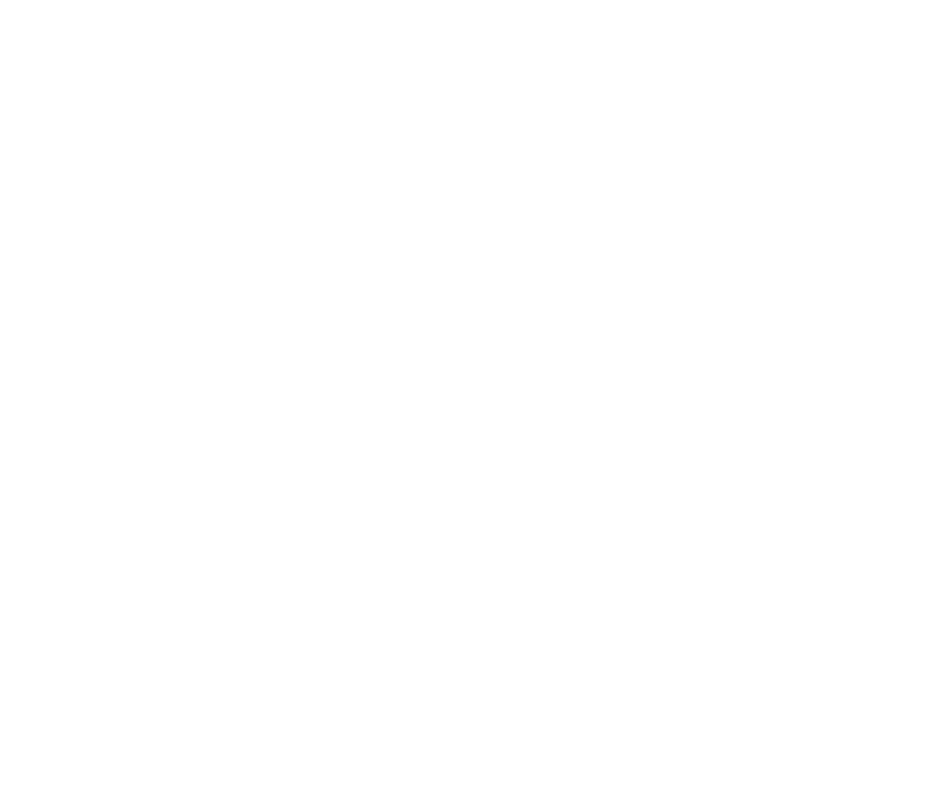
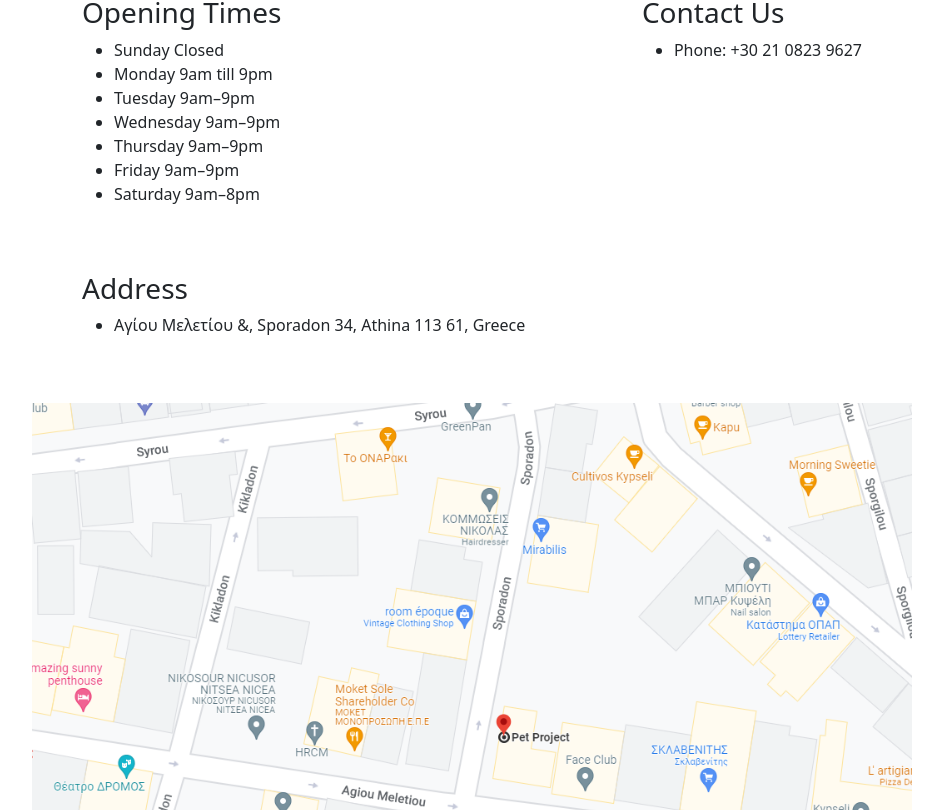
Before and after one commit to Niko-7/pet-project, a React (Create React App) app: page /about in a window 1280 px wide. Shown: the part 310-1120 px from the top of the page, without its empty margins (168-1111 px from the left). Before the commit the page ends 800 px from the top, so only its background shows below. Built offline with nearby package versions, Linux system fonts and the light colour scheme.

Commit message:
added the About component

```diff
--- a/src/components/About.jsx
+++ b/src/components/About.jsx
@@ -1,7 +1,41 @@
+import mapImage from "../styles/images/map.png";
+
 const About = () => {
   return (
     <>
-      <div>Hello there</div>
+      <div className="page__body about__body">
+        <div className="about__titles-container">
+          <h3>Opening Times</h3>
+          <ul>
+            <li>Sunday Closed</li>
+            <li>Monday 9am till 9pm</li>
+            <li>Tuesday 9am–9pm</li>
+            <li>Wednesday 9am–9pm</li>
+            <li>Thursday 9am–9pm</li>
+            <li>Friday 9am–9pm</li>
+            <li>Saturday 9am–8pm</li>
+          </ul>
+        </div>
+        <div className="about__titles-container">
+          <h3>Contact Us</h3>
+          <ul>
+            <li>Phone: +30 21 0823 9627</li>
+          </ul>
+        </div>
+        <div className="about__titles-container">
+          <h3>Address</h3>
+          <ul>
+            <li>Αγίου Μελετίου &, Sporadon 34, Athina 113 61, Greece</li>
+          </ul>
+        </div>
+        <div className="about__image-container">
+          <img
+            className="about__image"
+            src={mapImage}
+            alt="store location map"
+          />
+        </div>
+      </div>
     </>
   );
 };
--- a/src/components/HomePage.jsx
+++ b/src/components/HomePage.jsx
@@ -2,7 +2,7 @@
 
 const HomePage = () => {
   return (
-    <div className="home-page__body">
+    <div className="page__body">
       <HomePageSlider />
     </div>
   );
--- a/src/styles/index.css
+++ b/src/styles/index.css
@@ -23,7 +23,43 @@
   text-decoration: underline;
 }
 
-.home-page__body {
-  padding: 0 200px;
+body {
+  background-color: var(--brand-white-);
+}
+
+.page__body {
   margin: auto;
 }
+
+.about__body {
+  display: flex;
+  justify-content: space-between;
+  flex-wrap: wrap;
+  padding: 50px;
+}
+
+.about__titles-container {
+  margin-top: 50px;
+}
+
+.about__image-container {
+  width: 100%;
+  margin-top: 50px;
+}
+
+.about__image {
+  margin: auto;
+  width: 100%;
+}
+
+@media (min-width: 900px) {
+  .page__body {
+    padding: 0 200px;
+  }
+  .about__body {
+    padding-top: 150px;
+  }
+  .about__titles-container {
+    padding: 0 50px;
+  }
+}
```
Also changed, not shown: src/styles/images/map.png (added).
